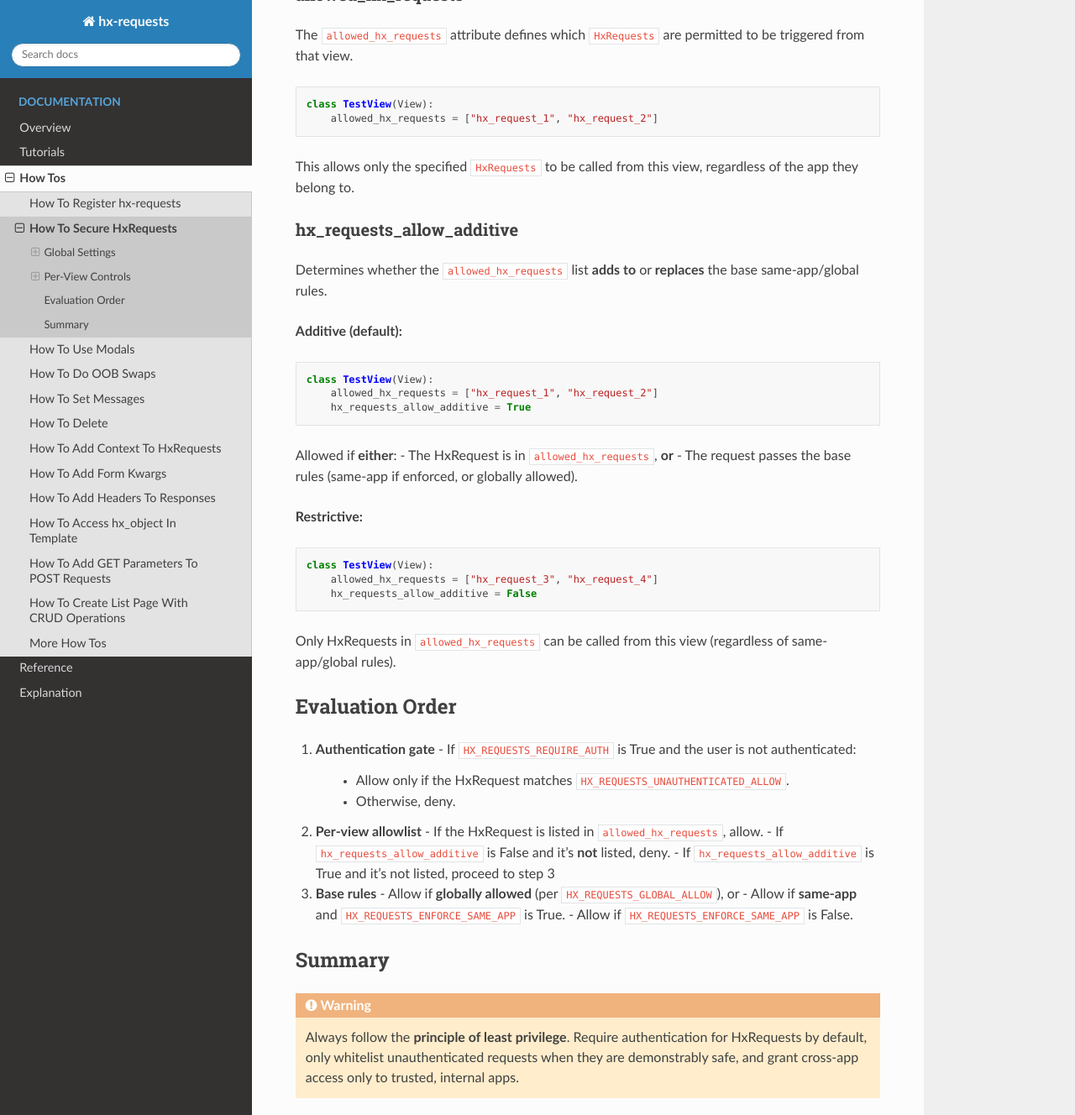
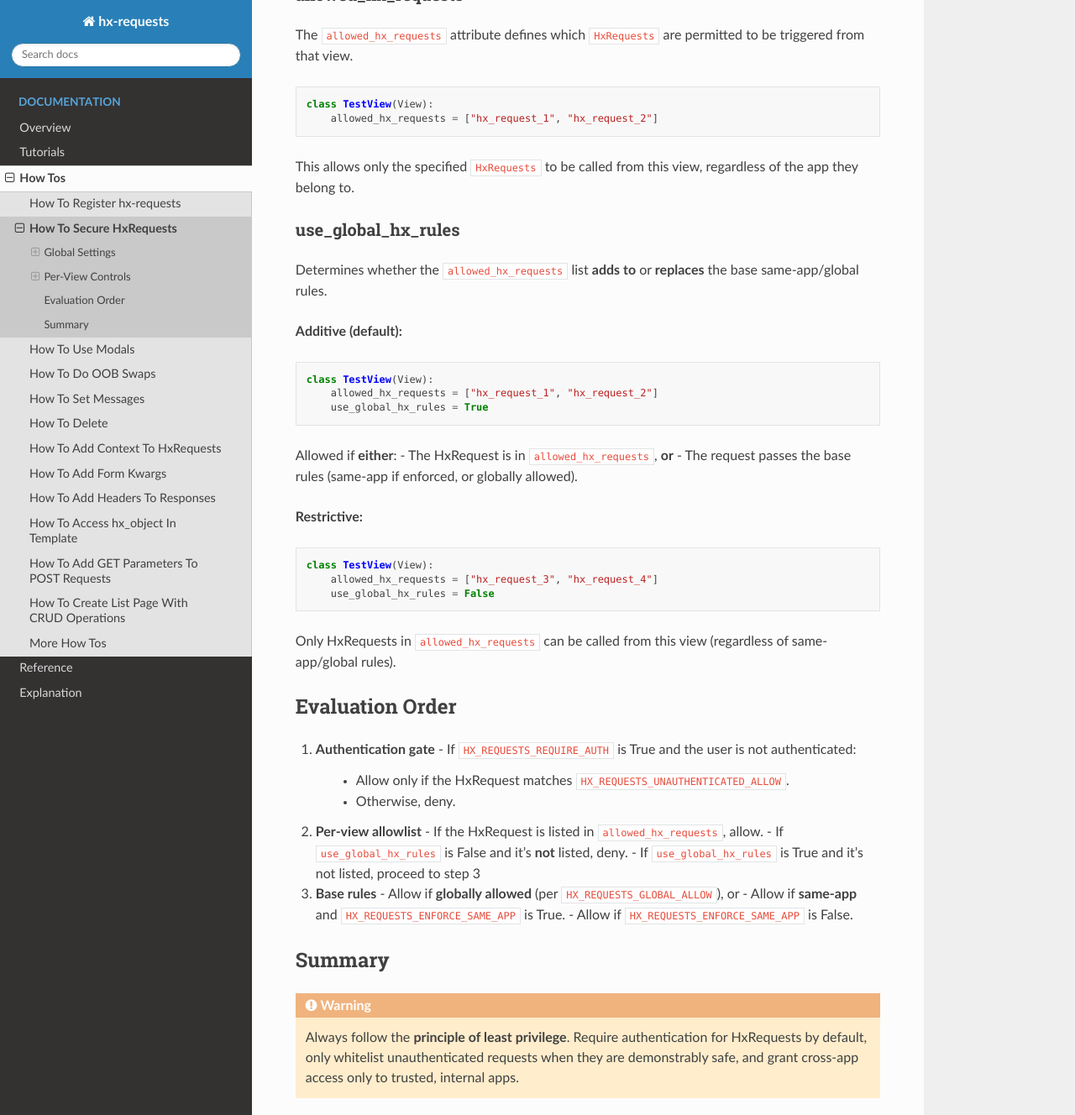
Before and after one commit to yaakovLowenstein/hx-requests, a Sphinx documentation site: the page built from docs/how_tos/secure_hx_requests.rst, in a window 1280 px wide and 1400 px high, scrolled down 2664 px, cut to the strip 0-1328 px from the top of the window. Shown: the whole strip at 84% size. Built offline with Sphinx 7.4.7 and the Read the Docs theme 3.1.0, drawn with Linux system fonts in a browser that asks for light colours; pages that are not in the unit, such as notebooks, are missing from menus.

Commit message:
feat! Change hx_requests_allow_additive to use_global_hx_rules
More descriptive name and inverted default behavior.

BREAKING CHANGE: The attribute `hx_requests_allow_additive` on
`HtmxViewMixin` has been renamed to `use_global_hx_rules`
and its default value changed from `False` to `True`. Update
your views accordingly.

```diff
--- a/docs/how_tos/secure_hx_requests.rst
+++ b/docs/how_tos/secure_hx_requests.rst
@@ -142,7 +142,7 @@ This allows only the specified :code:`HxRequests` to be called from this view,
 regardless of the app they belong to.
 
 
-hx_requests_allow_additive
+use_global_hx_rules
 ^^^^^^^^^^^^^^^^^^^^^^^^^^
 
 Determines whether the :code:`allowed_hx_requests` list **adds to** or **replaces**
@@ -154,7 +154,7 @@ the base same-app/global rules.
 
     class TestView(View):
         allowed_hx_requests = ["hx_request_1", "hx_request_2"]
-        hx_requests_allow_additive = True
+        use_global_hx_rules = True
 
 Allowed if **either**:
 - The HxRequest is in :code:`allowed_hx_requests`, **or**
@@ -166,7 +166,7 @@ Allowed if **either**:
 
     class TestView(View):
         allowed_hx_requests = ["hx_request_3", "hx_request_4"]
-        hx_requests_allow_additive = False
+        use_global_hx_rules = False
 
 Only HxRequests in :code:`allowed_hx_requests` can be called from this view
 (regardless of same-app/global rules).
@@ -184,8 +184,8 @@ Evaluation Order
 
 2. **Per-view allowlist**
    - If the HxRequest is listed in :code:`allowed_hx_requests`, allow.
-   - If :code:`hx_requests_allow_additive` is False and it’s **not** listed, deny.
-   - If :code:`hx_requests_allow_additive` is True and it’s not listed, proceed to step 3
+   - If :code:`use_global_hx_rules` is False and it’s **not** listed, deny.
+   - If :code:`use_global_hx_rules` is True and it’s not listed, proceed to step 3
 
 3. **Base rules**
    - Allow if **globally allowed** (per :code:`HX_REQUESTS_GLOBAL_ALLOW`), or
@@ -204,7 +204,7 @@ Summary
 :code:`HX_REQUESTS_ENFORCE_SAME_APP`     Default: restrict to same-app requests
 :code:`HX_REQUESTS_GLOBAL_ALLOW`         Define trusted apps or HxRequests globally
 :code:`allowed_hx_requests`              Per-view allowed HxRequests
-:code:`hx_requests_allow_additive`       Whether per-view list adds to or replaces base rule
+:code:`use_global_hx_rules`              Whether per-view list builds upon the global list or restricts it further
 =======================================  ===========================================
 
 .. warning::
```
Also changed, not shown: 1 other file.
